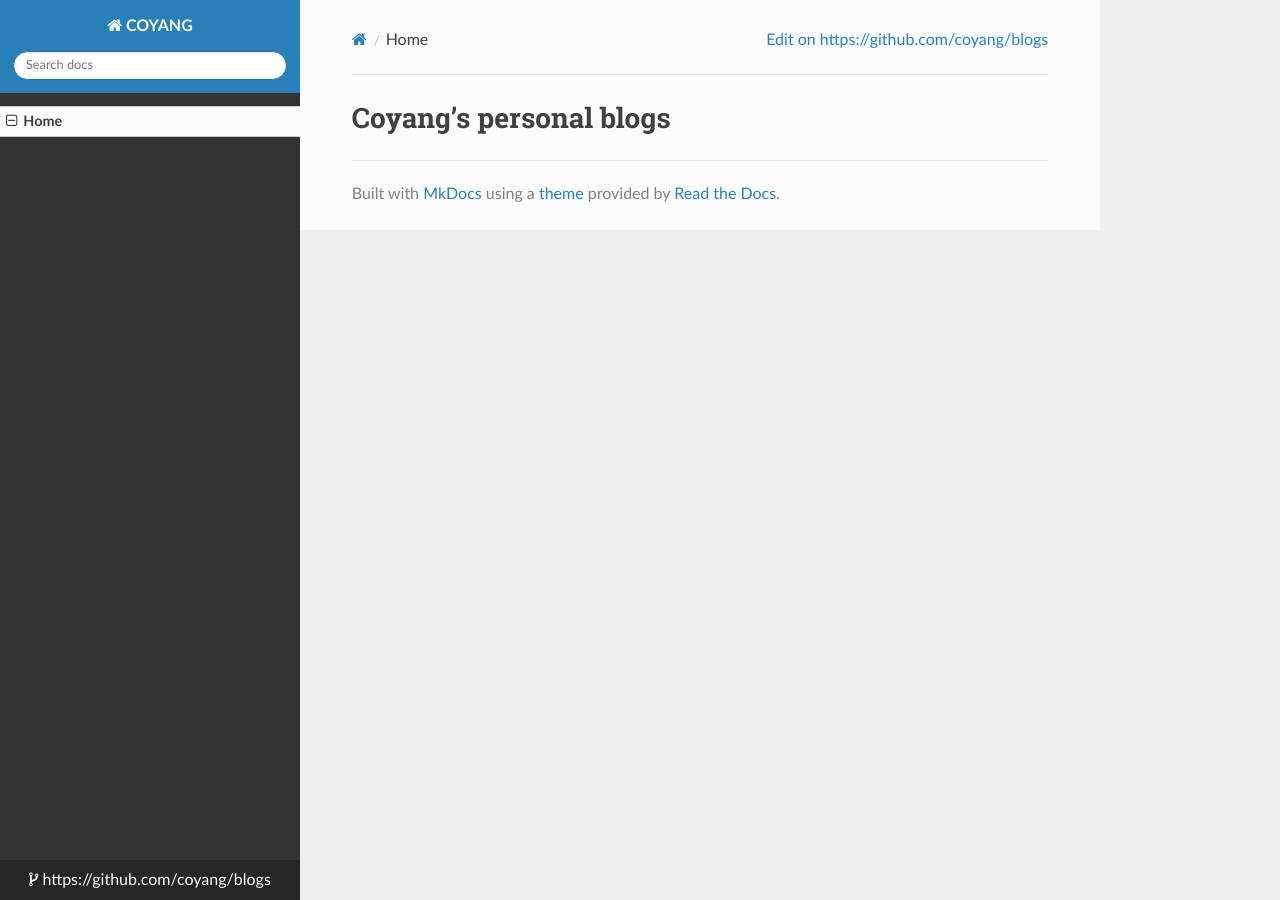
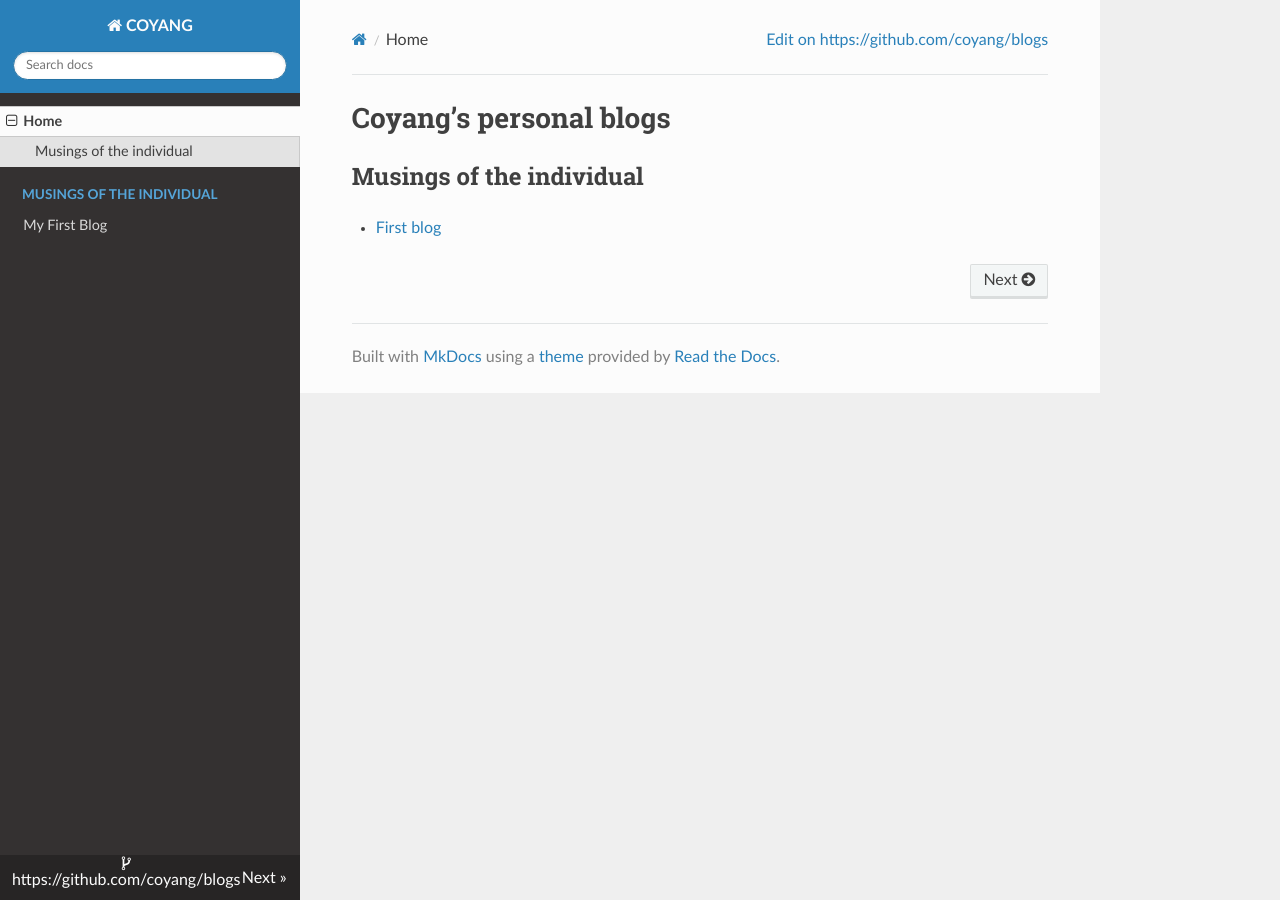
Before and after one commit to coyang/blogs, an MkDocs documentation site: the page built from docs/index.md, in a window 1280 px wide. Built offline with MkDocs 1.6.1, drawn with Linux system fonts in a browser that asks for light colours; nearby versions of some CDN libraries.

Commit message:
Add first blog

```diff
--- a/docs/index.md
+++ b/docs/index.md
@@ -1 +1,5 @@
 # Coyang's personal blogs
+
+## Musings of the individual
+
+- [First blog](./musings/first_blog.md)
--- a/mkdocs.yml
+++ b/mkdocs.yml
@@ -45,3 +45,5 @@ theme:
 
 nav:
   - Home: index.md
+  - Musings of the individual:
+    - My First Blog: musings/first_blog.md
```
Also changed, not shown: docs/musings/first_blog.md (added, +15 -0 lines).
